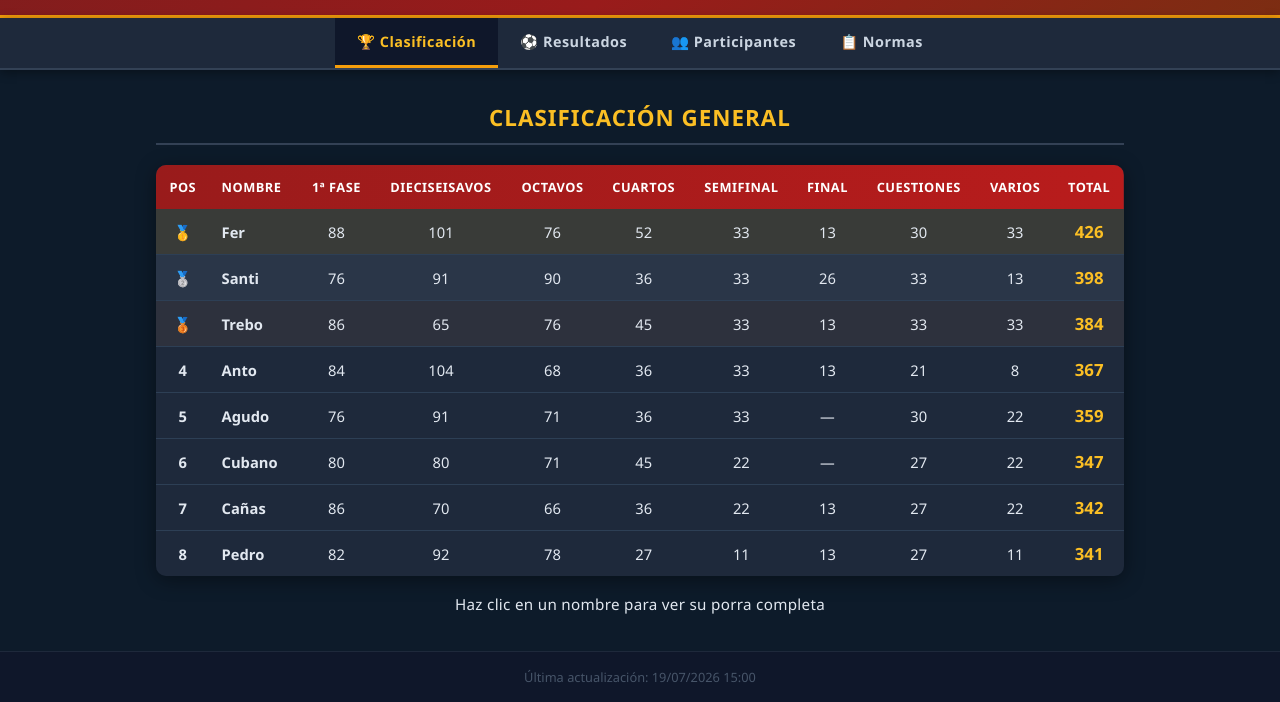
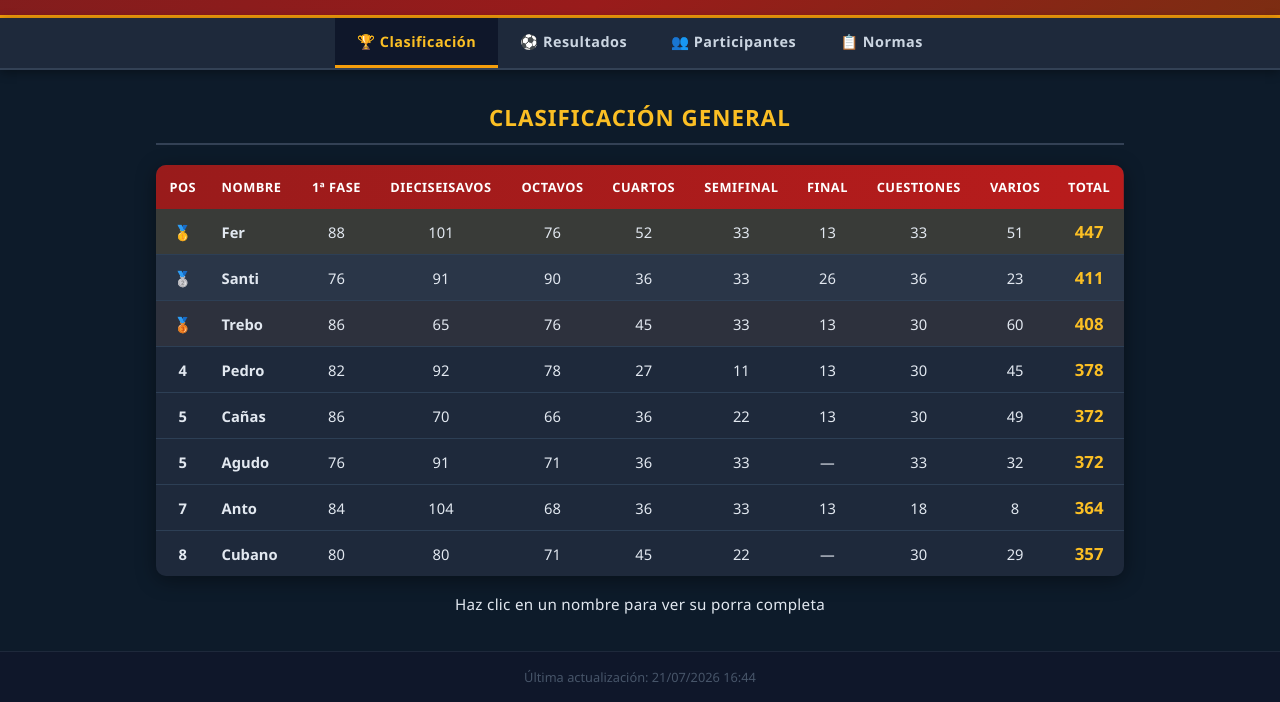
Before and after one commit to FerLobo0/Porra-Mundial-2026, a plain HTML site: page index.html in a window 1280 px wide. Shown: the part 98-800 px from the top of the page. Drawn offline with Linux system fonts and the light colour scheme.

Commit message:
Actualización de resultados — 21/07/2026 16:44

```diff
--- a/index.html
+++ b/index.html
@@ -318,9 +318,9 @@
           <td>52</td>
           <td>33</td>
           <td>13</td>
-          <td>30</td>
           <td>33</td>
-          <td class="total">426</td>
+          <td>51</td>
+          <td class="total">447</td>
         </tr>
 
         <tr class="pos-2">
@@ -332,9 +332,9 @@
           <td>36</td>
           <td>33</td>
           <td>26</td>
-          <td>33</td>
-          <td>13</td>
-          <td class="total">398</td>
+          <td>36</td>
+          <td>23</td>
+          <td class="total">411</td>
         </tr>
 
         <tr class="pos-3">
@@ -346,23 +346,37 @@
           <td>45</td>
           <td>33</td>
           <td>13</td>
-          <td>33</td>
-          <td>33</td>
-          <td class="total">384</td>
+          <td>30</td>
+          <td>60</td>
+          <td class="total">408</td>
         </tr>
 
         <tr class="">
           <td><strong>4</strong></td>
-          <td class="col-nombre"><a href="anto.html" style="color:inherit;text-decoration:none;">Anto</a></td>
-          <td>84</td>
-          <td>104</td>
-          <td>68</td>
+          <td class="col-nombre"><a href="pedro.html" style="color:inherit;text-decoration:none;">Pedro</a></td>
+          <td>82</td>
+          <td>92</td>
+          <td>78</td>
+          <td>27</td>
+          <td>11</td>
+          <td>13</td>
+          <td>30</td>
+          <td>45</td>
+          <td class="total">378</td>
+        </tr>
+
+        <tr class="">
+          <td><strong>5</strong></td>
+          <td class="col-nombre"><a href="canas.html" style="color:inherit;text-decoration:none;">Cañas</a></td>
+          <td>86</td>
+          <td>70</td>
+          <td>66</td>
           <td>36</td>
-          <td>33</td>
+          <td>22</td>
           <td>13</td>
-          <td>21</td>
-          <td>8</td>
-          <td class="total">367</td>
+          <td>30</td>
+          <td>49</td>
+          <td class="total">372</td>
         </tr>
 
         <tr class="">
@@ -374,13 +388,27 @@
           <td>36</td>
           <td>33</td>
           <td>—</td>
-          <td>30</td>
-          <td>22</td>
-          <td class="total">359</td>
+          <td>33</td>
+          <td>32</td>
+          <td class="total">372</td>
         </tr>
 
         <tr class="">
-          <td><strong>6</strong></td>
+          <td><strong>7</strong></td>
+          <td class="col-nombre"><a href="anto.html" style="color:inherit;text-decoration:none;">Anto</a></td>
+          <td>84</td>
+          <td>104</td>
+          <td>68</td>
+          <td>36</td>
+          <td>33</td>
+          <td>13</td>
+          <td>18</td>
+          <td>8</td>
+          <td class="total">364</td>
+        </tr>
+
+        <tr class="">
+          <td><strong>8</strong></td>
           <td class="col-nombre"><a href="cubano.html" style="color:inherit;text-decoration:none;">Cubano</a></td>
           <td>80</td>
           <td>80</td>
@@ -388,37 +416,9 @@
           <td>45</td>
           <td>22</td>
           <td>—</td>
-          <td>27</td>
-          <td>22</td>
-          <td class="total">347</td>
-        </tr>
-
-        <tr class="">
-          <td><strong>7</strong></td>
-          <td class="col-nombre"><a href="canas.html" style="color:inherit;text-decoration:none;">Cañas</a></td>
-          <td>86</td>
-          <td>70</td>
-          <td>66</td>
-          <td>36</td>
-          <td>22</td>
-          <td>13</td>
-          <td>27</td>
-          <td>22</td>
-          <td class="total">342</td>
-        </tr>
-
-        <tr class="">
-          <td><strong>8</strong></td>
-          <td class="col-nombre"><a href="pedro.html" style="color:inherit;text-decoration:none;">Pedro</a></td>
-          <td>82</td>
-          <td>92</td>
-          <td>78</td>
-          <td>27</td>
-          <td>11</td>
-          <td>13</td>
-          <td>27</td>
-          <td>11</td>
-          <td class="total">341</td>
+          <td>30</td>
+          <td>29</td>
+          <td class="total">357</td>
         </tr>
         </tbody>
       </table>
@@ -429,7 +429,7 @@
 
   </main>
   <footer>
-    <p>Última actualización: 19/07/2026 15:00</p>
+    <p>Última actualización: 21/07/2026 16:44</p>
   </footer>
 </body>
 </html>
```
Also changed, not shown: agudo.html (+4 -4 lines), anto.html (+3 -3 lines), canas.html (+4 -4 lines), cubano.html (+4 -4 lines), fer.html (+4 -4 lines), normas.html (+1 -1 lines), participantes.html (+42 -42 lines), pedro.html (+4 -4 lines), resultados.html (+7 -7 lines), santi.html (+4 -4 lines), trebo.html (+4 -4 lines).
